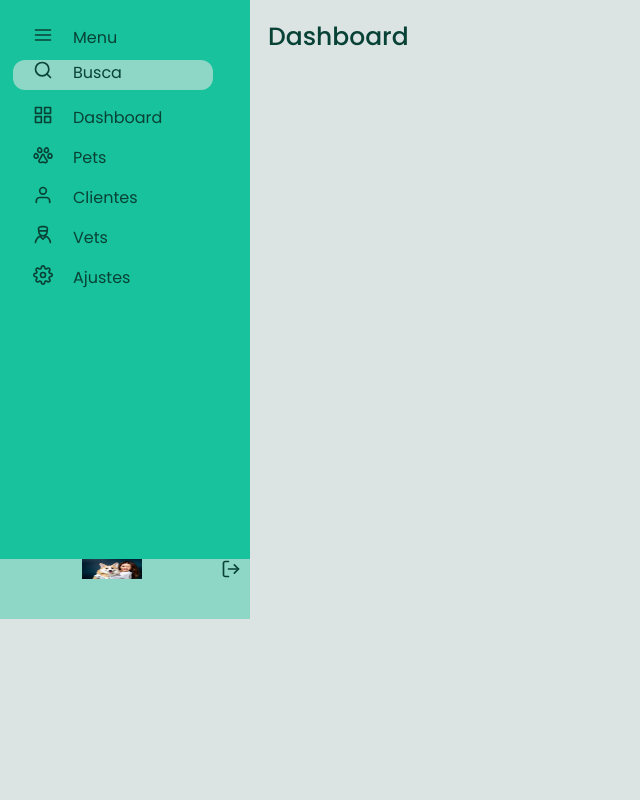
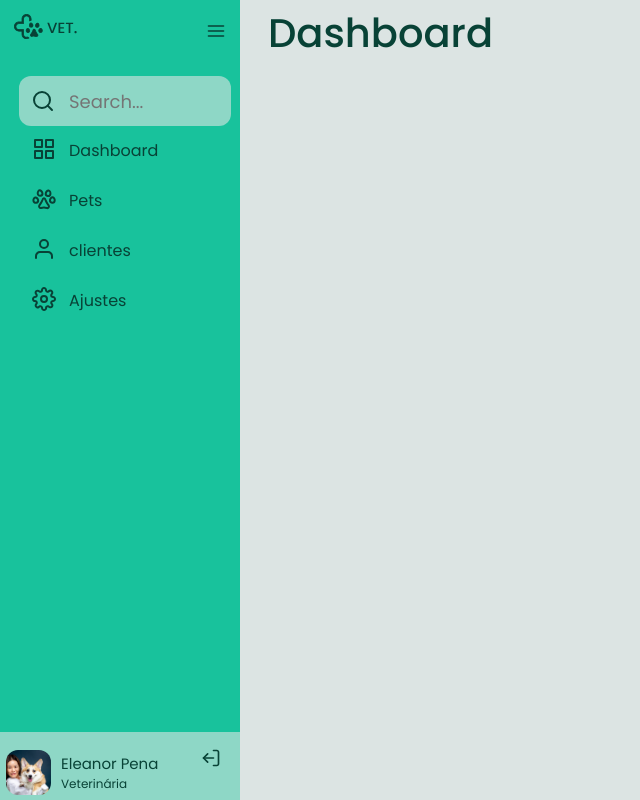
Before and after one commit to KauetSilva/desafioSidebar, a plain HTML site: page index.html in a window 1280 px wide. Both pictures are taken after a click on the link "Dashboard". Shown: the whole page, without its empty margins (0-640 px from the left). Drawn offline with Linux system fonts and the light colour scheme.

Commit message:
Add files via upload

```diff
--- a/index.html
+++ b/index.html
@@ -3,128 +3,83 @@
 <head>
     <meta charset="UTF-8">
     <meta http-equiv="X-UA-Compatible" content="IE=edge">
-    <meta name="viewport" content="width=dev
+    <meta name="viewport" content="width=device-width, initial-scale=1.0">
     <link rel="preconnect" href="https://fonts.gstatic.com" crossorigin>
     <link href="https://fonts.googleapis.com/css2?family=Poppins&display=swap" rel="stylesheet">
     <link rel="stylesheet" href="style.css">
     <title>Desafio: sidebar</title>
 </head>
 <body>
-    <header>
-        <div class="logo">
-            <h1>Dashboard</h1>
+    <div class="sidebar">
+        <div class="logo_content">
+            <div class="logo">
+                <i class="photo"><img src="images\images\logo.svg" alt=""> </i>
+                <div class="logo_name"></div>
+            </div>
+            <i class="menu"><img src="images\images\menu.svg" id="btn" alt="menu"></i>
         </div>
+        <ul class="nav_list">
+            <li>
+                <i class="search"><img src="images\images\search.svg" alt="search"></i>
+                <input type="text" placeholder="Search...">
 
-        <div class="navigation">
-            <ul>
-                <li class="list">
+               <span class="tooltip">Search</span>
+            </li>
 
-                    <a href="#">
-                        <span class="icon"><img src="images\images\menu.svg" alt="menu">  </span>
-                        <span class="title">  Menu </span>
-                    </a>
-                    </li>
+            <li>
+                <a href="#">
+                    <i class="grid"><img src="images\images\grid.svg" alt="grid"></i>
+                    <span class="links_name">Dashboard</span>
+                </a>
+               <span class="tooltip">Dashboard</span>
+            </li>
+            <li>
+                <a href="#">
+                    <i class="pet"><img src="images\images\pet.svg" alt="grid"></i>
+                    <span class="links_name">Pets</span>
+                </a>
+               <span class="tooltip">Pets</span>
+            </li>
 
-                <li class="list input">
+            <li>
+                <a href="#">
+                    <i class="user"><img src="images\images\user.svg" alt="grid"></i>
+                    <span class="links_name">clientes</span>
+                </a>
+                <span class="tooltip">Clientes</span>
+            </li>
 
-                    <a href="#">
+            <li>
+                <a href="#">
+                    <i class="settings"><img src="images\images\settings.svg" alt="grid"></i>
+                    <span class="links_name">Ajustes</span>
+                </a>
+                <span class="tooltip">Ajustes</span>
+            </li>
+        </ul>
 
-                        <span class="input">   </span>
-                    </a>
-                    </li>
+        <div class="profile_content">
+            <div class="back"></div>
+            <div class="profile">
+                <div class="profile_details">
+
+                 <img src="/images/images/photo.jpg" alt="">
+
+                 <div class="name_job">
+
+                      <div class="name">Eleanor Pena</div>
+                      <div class="job">Veterinária</div>
+                  </div>
+                </div>
+                <i class="log_out"><img src="images\images\log-out.svg" id="log_out" alt=""></i>
+            </div>
+        </div>
+    </div>
+
+    <div class="home_content">
+            <div class="text">Dashboard</div>
+    </div>
+    <script src="script.js"></script>
 
 
-                <li class="list">
-
-                    <a href="#">
-                        <span class="icon"><img src="images\images\menu.svg" alt="menu">  </span>
-                        <span class="title">  Menu </span>
-                    </a>
-                    </li>
-
-
-
-
-
-                <li class="list active">
-
-                        <a href="#">
-                            <span class="icon"><img src="images\images\search.svg" alt="busca">  </span>
-                            <span class="title">  Busca </span>
-                            <span class="input">   </span>
-                        </a>
-                        </li>
-
-
-
-
-                <li class="list">
-
-                    <a href="#">
-                        <span class="icon"><img src="images\images\grid.svg " alt="grid"> </span>
-                        <span class="title">  Dashboard </span>
-                    </a>
-                    </li>
-
-                    <li class="list">
-
-                        <a href="#">
-                            <span class="icon"><img src="images\images\pet.svg" alt="pet">  </span>
-                            <span class="title">  Pets </span>
-                        </a>
-                        </li>
-
-
-                        <li class="list">
-
-                            <a href="#">
-                                <span class="icon"><img src="images\images\user.svg" alt="user"> </span>
-                                <span class="title">  Clientes </span>
-                            </a>
-                            </li>
-
-
-                            <li class="list">
-
-                                <a href="#">
-                                    <span class="icon"><img src="images\images\vet.svg " alt="vet">  </span>
-                                    <span class="title">  Vets </span>
-                                </a>
-                                </li>
-
-                                <li class="list">
-
-                                    <a href="#">
-                                        <span class="icon"> <img src="images\images\settings.svg" alt="settings"> </span>
-                                        <span class="title">  Ajustes </span>
-                                    </a>
-                                    </li>
-
-                                    <li class="list j">
-
-                                        <a href="#">
-                                            <span class="rectangle">  </span>
-                                            <span class="iconLog-out"> <img src="images\images\log-out.svg" alt="settings"> </span>
-                                            <span class="title1"> Eleanor Pena  </span>
-                                            <span class="avatar"> <img src="images\images\photo.jpg" alt="photo"> </span>
-                                            <span class="subtitle"> Veterinária </span>
-
-                                        </a>
-                                        </li>
-
-
-                </a>
-                </li>
-            </ul>
-        </div>
-
-
-    </header>
-
-    <footer>
-
-    </footer>
-
-    <script src="script.js"></script>
 </body>
-</html>
--- /dev/null
+++ b/script.js
@@ -0,0 +1,15 @@
+let btn = document.querySelector("#btn")
+    let sidebar = document.querySelector(".sidebar")
+    let searchBtn = document.querySelector("search")
+
+    btn.onclick = function() {
+        sidebar.classList.toggle("active")
+    }
+
+    sidebar.onclick = function() {
+        sidebar.classList.toggle("active")
+    }
+
+    searchbtn.onclick = function() {
+        sidebar.classList.toggle("active")
+    }
--- a/style.css
+++ b/style.css
@@ -1,15 +1,5 @@
 @import url('https://fonts.googleapis.com/css2?family=Poppins:wght@400;500&display=swap');
 
-
-
-*{
-    padding: 0;
-    margin: 0;
-    list-style: none;
-    text-decoration: none;
-    box-sizing: border-box;
-    font-family: 'Poppins', sans-serif;
-}
 
 :root {
     --body-bg-color: #dce4e3;
@@ -19,171 +9,296 @@
     --text-color: #084236;
   }
 
+
+  *{
+      margin: 0;
+      padding: 0;
+      box-sizing: border-box;
+      font-family: "Poppins" , sans-serif;
+  }
+
   body {
       background-color: #dce4e3;
-    display: flex;
-    justify-content: center;
-    align-items: center;
+      position: relative;
       min-height: 100vh;
+      width: 100%;
+      overflow: hidden;
   }
 
-.navigation {
-
-    /* sidebar */
-
-
-position: absolute;
-width: 250px;
-height: 559px;
-left: 0px;
-top: 0px;
-
-/* Green */
-
+  .sidebar {
+      position: fixed;
+      top: 0;
+      left: 0;
+      height: 100%;
+      width: 78px;
       background: #18C29C;
-
+      padding: 6px 14px;
+      transition: all 0.5s ease;
   }
 
-/*
-.navigation:hover{
-    width: 200px;
-}
-*/
-
-
-.navigation ul{
-    position: absolute;
-    top: 0;
-    width: 100%;
-    padding-left: 13px;
-    padding-top: 25px;
+  .sidebar.active{
+      width: 240px;
   }
 
-.navigation ul li{
+  .sidebar .logo_content .logo {
+      color: #084236;
+      display: flex;
+      height: 50px;
+      width: 100%;
+      align-items: center;
+      opacity: 0;
+      pointer-events: none;
+  }
+
+  .sidebar.active .logo_content .logo{
+      opacity: 1;
+  }
+
+  .logo_content .logo i{
+      font-size: 28px;
+      margin-right: 5px;
+  }
+
+  .logo_content .logo .logo_name {
+      font-size: 20px;
+      font-weight: 400;
+  }
+
+  .sidebar #btn{
+      position: absolute;
+      color: #18c29c;
+      left: 50%;
+      top: 6px;
+      font-size: 20px;
+      height: 50px;
+      width: 20px;
+      text-align: center;
+      line-height: 50px;
+      transform: translateX(-50%);
+  }
+
+  .sidebar.active #btn{
+      left: 90%;
+  }
+
+  .sidebar ul {
+      margin-top: 20px;
+  }
+
+  .sidebar ul li {
       position: relative;
+      height: 50px;
+      width: 100%;
+      margin: 0 5px;
       list-style: none;
+      line-height: 50px
+  }
+
+ .sidebar ul li .tooltip{
+      position: absolute;
+      left: 122px;
+      top: 0;
+      transform: translate(-50%, -50%);
+      border-radius: 6px;
+      height: 35px;
+      width: 122px;
+      background: #8ED7C6;
+      line-height: 35px;
+      text-align: center;
+      box-shadow: 0 5px 10px rgba(0, 0, 0, 0.2);
+      transition: 0s;
+      opacity: 0;
+      pointer-events: none;
+      display: block;
+}
+
+.sidebar.active ul li .tooltip{
+    display: none;
+}
+
+.sidebar ul li:hover .tooltip{
+    transition: all 0.5s ease;
+    opacity: 1;
+    top: 50%;
+}
+
+  .sidebar ul li input {
+      position: absolute;
+      height: 100%;
       width: 100%;
-    border-radius:10px;
+      left: 0;
+      top: 0;
+      border-radius: 12px;
+      outline: none;
+      border: none;
+      background: #8ed7c6;
+      padding-left: 80px;
+      padding-left: 50px;
+      font-size: 18px;
+      color: #084236;
+  }
 
+  .sidebar ul li .search{
+      position: absolute;
+      z-index: 99;
+      color: #084236;
+      font-size: 22px;
+      left: 12px;
+      top: 5px;
+      transition: all 0.5s ease;
+  }
+
+.sidebar ul li .search:hover{
+    background: #8ED7C6;
+    color: #084236;
+}
+
+  .sidebar ul li a {
+      color: #084236;
+      display: flex;
+      align-items: center;
+      text-decoration: none;
+      transition: all 0.4s ease;
+      border-radius: 12px;
+      white-space: nowrap;
+  }
+
+  .sidebar ul li a:hover{
+      color: #18c29c;
+      background: #dce4e3;
+  }
+
+  .sidebar ul li a i{
+      height: 40px;
+      min-width: 50px;
+      border-radius: 12px;
+      line-height: 50px;
+      text-align: center;
+  }
+  .sidebar .links_name{
+    opacity: 0;
+    pointer-events: none;
+    transition: all 0.5s ease;
+}
+
+.sidebar.active .links_name{
+    opacity: 1;
+    pointer-events: auto;
+}
+
+  .sidebar .profile_content{
+      position: absolute;
+      color: #084236;
+      bottom: 0;
+      left: 0;
+      width: 100%;
   }
 
 
 
-.navigation ul li a{
+  .sidebar .profile_content .profile{
       position: relative;
-    display: flex;
-    width: 100%;
-    text-decoration: none;
-    color: #084236;
+      padding: 10px 6px;
+      height: 60px;
+      transition: all 0.4s ease;
   }
 
-.navigation ul li a img{
-    position: relative;
-    display: block;
-    min-width: 60px;
-    height: 20px;
-    text-align: center;
-    line-height: 50px;
+  .sidebar .profile_content .profile .profile_details{
+      display: flex;
+      align-items: center;
+      opacity: 0;
+    pointer-events: none;
+    white-space: nowrap;
 
 }
 
-
-
-.navigation ul li a .title{
-    position: relative;
-    display: block;
-    padding-left: 0px;
-    height: 40px; /*distancia dos nomes do sidebar de cima pra baixo*/
-    white-space: nowrap;
+.sidebar.active .profile_content .profile{
+    background: none;
 }
 
-/*TENTATIVA DE ABAIXAR O ICONE DE LOG-OUT*/
+.sidebar.active .profile .profile_details{
+    opacity: 1;
+    pointer-events: auto;
+}
 
-
-
-
-.navigation ul li.active{
-
-
-
-position: absolute;
-width: 200px;
-height: 30px;
-left: 13px;
-top: 60px;
-background: #8ED7C6;
+  .profile .profile_details img{
+      height: 45px;
+      width: 45px;
+      object-fit: cover;
       border-radius: 12px;
   }
 
+.sidebar .profile_content .back{
+      position: absolute;
+      width: 78px;
+      height: 80px;
+      left: 0px;
+      top: -8px;
+      transition: all 0.5s ease;
+      background: #8ED7C6
 
-
-
-
-.navigation ul .rectangle{
-
-
-
-
-
-    position: absolute;
-    width: 255px;
-    height: 60px;
-    left: 11px;
-    top: 0px;
-
-
-
-    background: #8ED7C6;
 }
 
-.navigation ul li.j {
-    /* log-out */
-
-
-position: absolute;
-width: 25px;
-height: 25px;
-left: 236px;
-top: 559px;
-
-transform: matrix(-1, 0, 0, 1, 0, 0);
+  .sidebar.active .profile_content .back{
+    width: 240px;
   }
 
-.navigation ul li .j .avatar {
-    position: absolute;
-    width: 100px;
-    height: 550px;
-    left: 10px;
-    top: 10px;
-    border-radius: 200px;
+  .profile .profile_details .name_job{
+      margin-left: 10px;
   }
 
+  .profile .profile_details .name{
+      font-size: 15px;
+      font-weight: 400;
+  }
 
+  .profile .profile_details .job{
+      font-size: 12px;
+  }
 
+  .profile #log_out{
+      position: absolute;
+      color: #18c29c;
+      left: 50%;
+      top: 8px;
+      font-size: 20px;
+      height: 20px;
+      width: 20px;
+      text-align: center;
+      line-height: 50px;
+      transform: translateX(-50%);
+      min-width: 50px;
+      line-height: 50px;
+      text-align: center;
+  }
 
+.sidebar.active .profile #log_out{
+    left: 88%;
+}
 
+  .home_content{
+      position: absolute;
+      height: 100%;
+      width: calc(100% - 78px);
+      left: 78px;
+      transition: all 0.5s ease;
+  }
 
-
-
-h1{
-    /* Dashboard */
-
-
+  .home_content .text{
     position: absolute;
     width: 141px;
     height: 38px;
-left: 268px;
-top: 18px;
-
+    left: 28px;
+    top: 8px;
+    font-size: 40px;
+    font-weight: 500;
+    color: #084236;
     font-family: Poppins;
     font-style: normal;
-font-weight: 500;
-font-size: 25px;
-line-height: 37px;
-/* identical to box height */
+    line-height: 50px;
+}
 
-
-/* Dark green */
-
-color: #084236;
+.sidebar.active ~ .home_content{
+    width: calc(100% - 240px);
+    left: 240px;
 }
```
Lines whose indentation alone changed are shown as unchanged.
